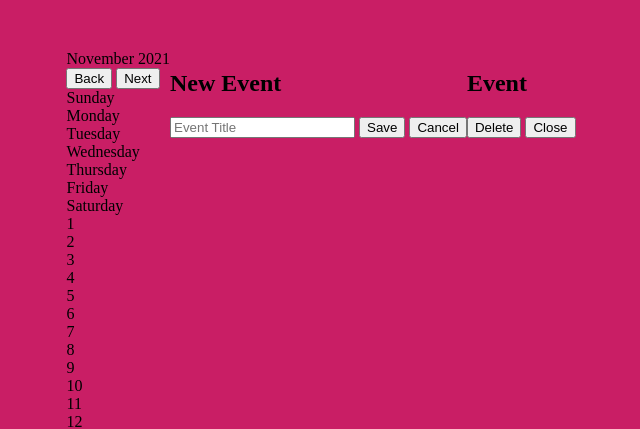
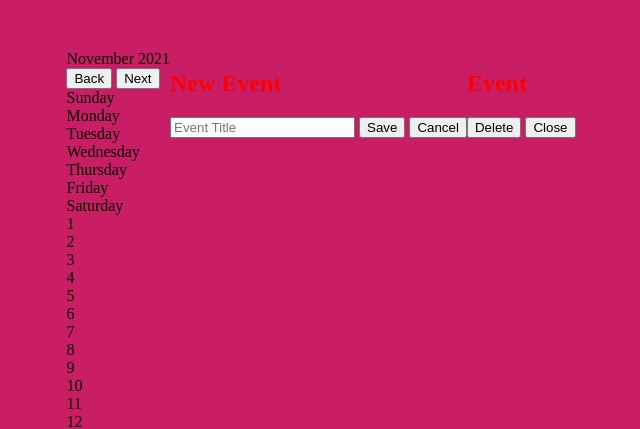
Before and after one commit to chkevers/udemy_flask, a Flask app: template templates/calendar.html in a window 1280 px wide. Shown: the top 429 px of the page, without its empty margins (319-959 px from the left). Run offline with Flask 2, Linux system fonts and the light colour scheme; the template is opened without the code that fills it, so the values that code supplies are empty.

Commit message:
Solving CSS issue

```diff
--- a/static/css/style.css
+++ b/static/css/style.css
@@ -4,3 +4,7 @@ body {
     justify-content: center;
     background-color: #c91e65;
   }
+
+  h2 {
+    color: red;
+  }
```
